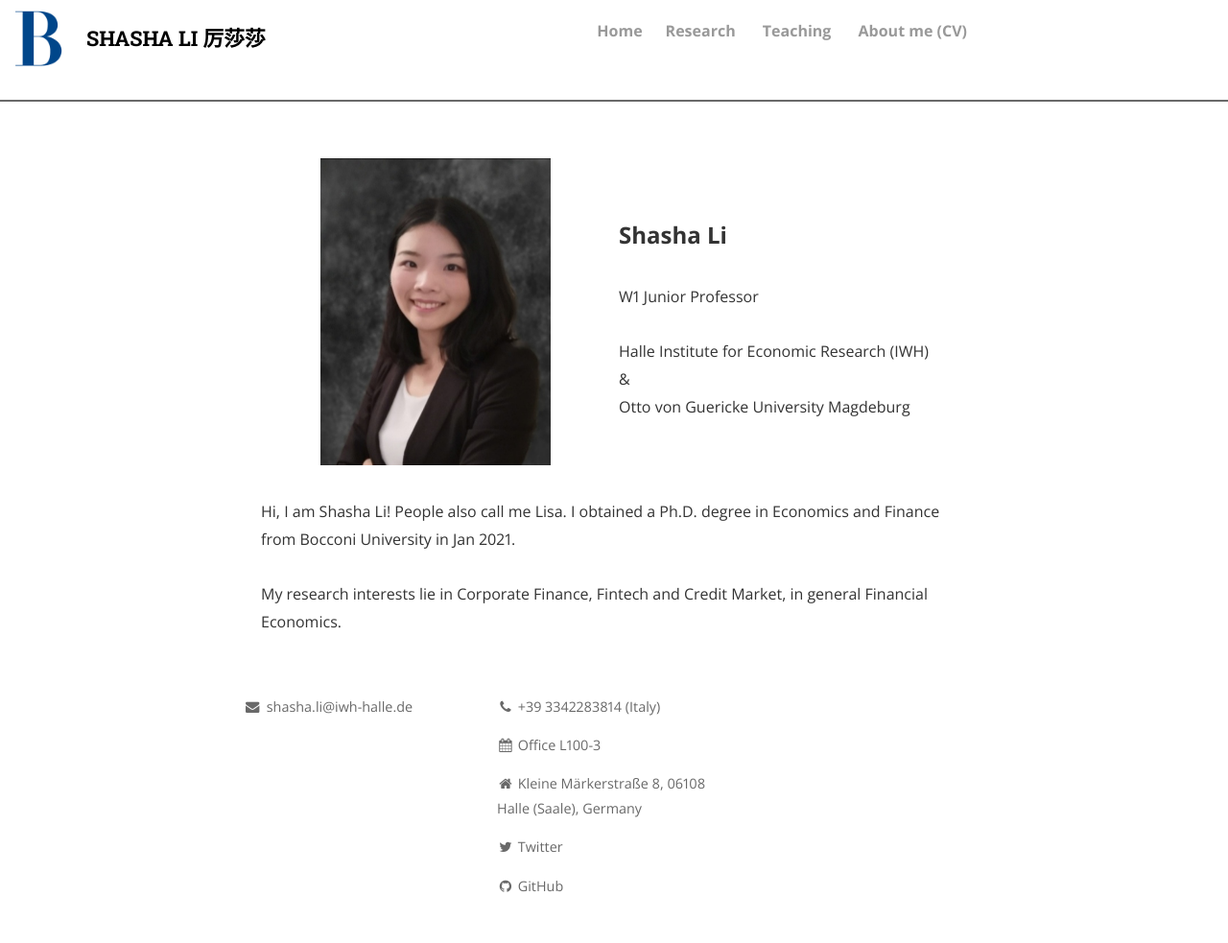
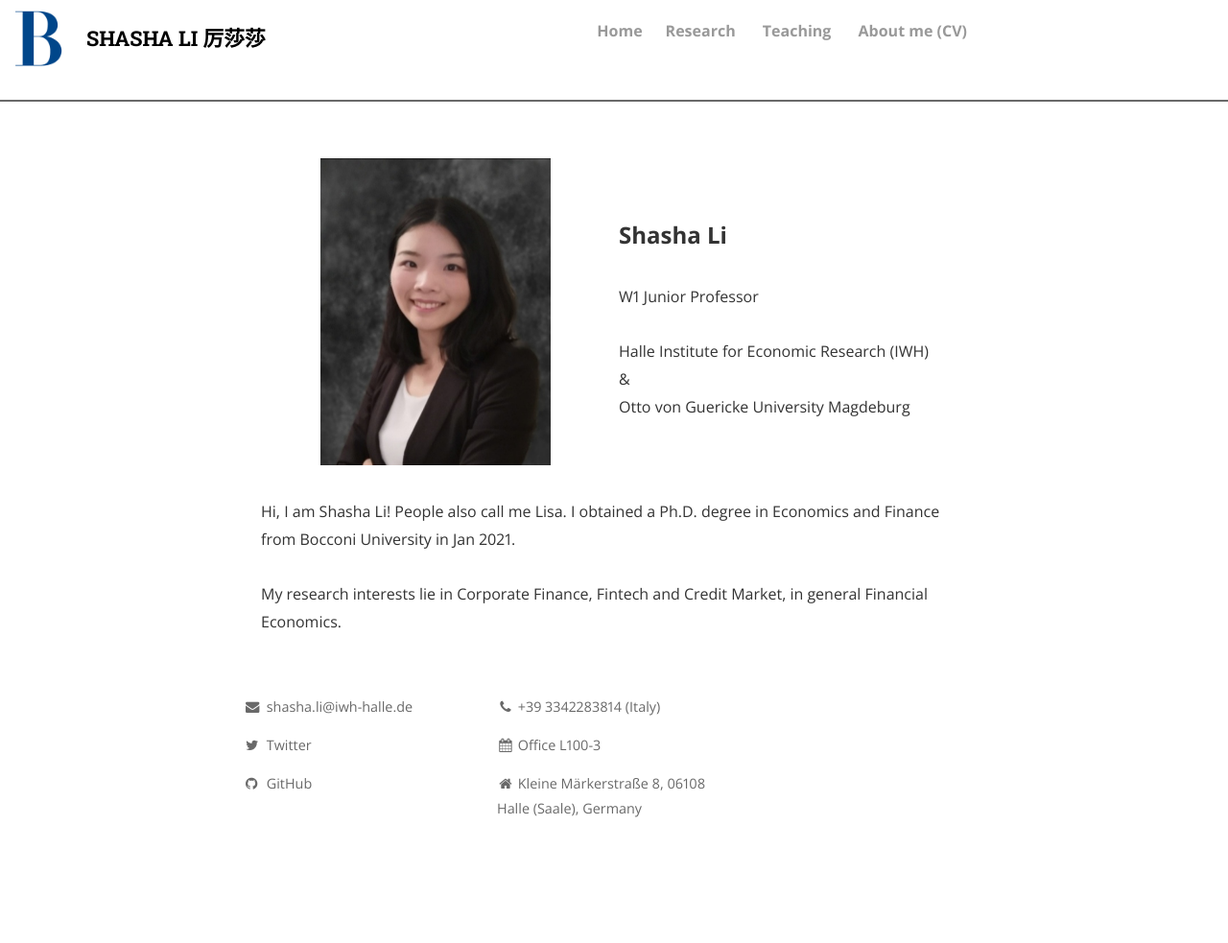
Before and after one commit to shasha-li/shasha-li.github.io, a Jekyll site: the page built from index.html, in a window 1280 px wide. Shown: the whole page at 96% size. Built offline with Jekyll 4.4.1, drawn with Linux system fonts in a browser that asks for light colours; nearby versions of some CDN libraries; the list of posts is cut into pages by our own code; comment, search, counter and statistics services are not loaded; a style sheet for code colours, icons or effects is not loaded; after the commit the page ends 902 px from its top, so only the background shows below that.

Commit message:
Update footer.html

```diff
--- a/_includes/footer.html
+++ b/_includes/footer.html
@@ -5,14 +5,14 @@
 
     <div class="site-navigation">
       <p><a href="mailto:shasha.li@iwh-halle.de"><i class="fa fa-envelope"></i> shasha.li@iwh-halle.de</a></p>
+      <p><a href="https://twitter.com/lisa_li_MI"><i class="fa fa-twitter"></i> Twitter</a></p>
+      <p><a href="https://github.com/shasha-li"><i class="fa fa-github"></i> GitHub</a></p>
     </div>
 
     <div class="site-contact">
       <p><a><i class="fa fa-phone"></i> +39 3342283814 (Italy)</a></p>
       <p><a><i class="fa fa-calendar" aria-hidden="true"></i> Office L100-3</a></p>
       <p><a><i class="fa fa-home"></i> Kleine Märkerstraße 8, 06108 Halle (Saale), Germany</a></p>
-      <p><a href="https://twitter.com/lisa_li_MI"><i class="fa fa-twitter"></i> Twitter</a></p>
-      <p><a href="https://github.com/shasha-li"><i class="fa fa-github"></i> GitHub</a></p>
     </div>
 
 
```
